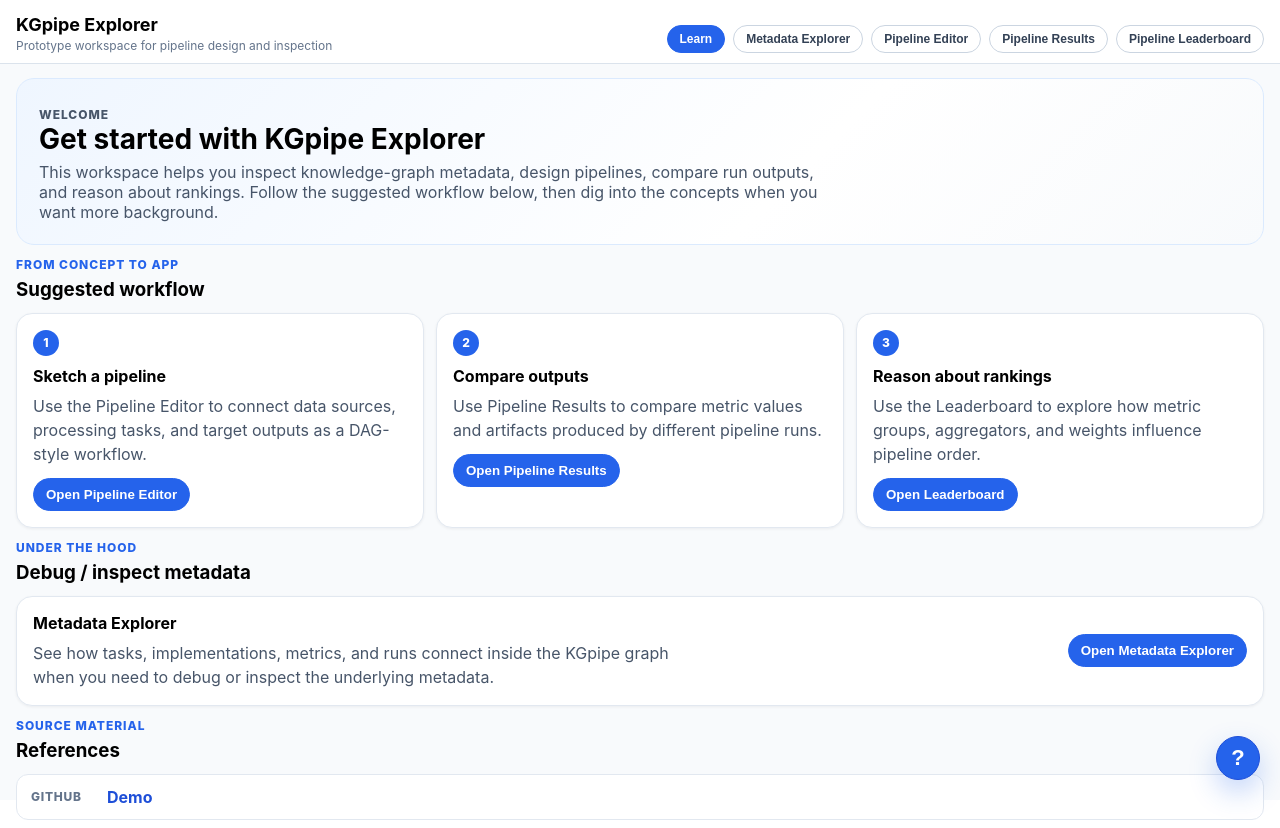
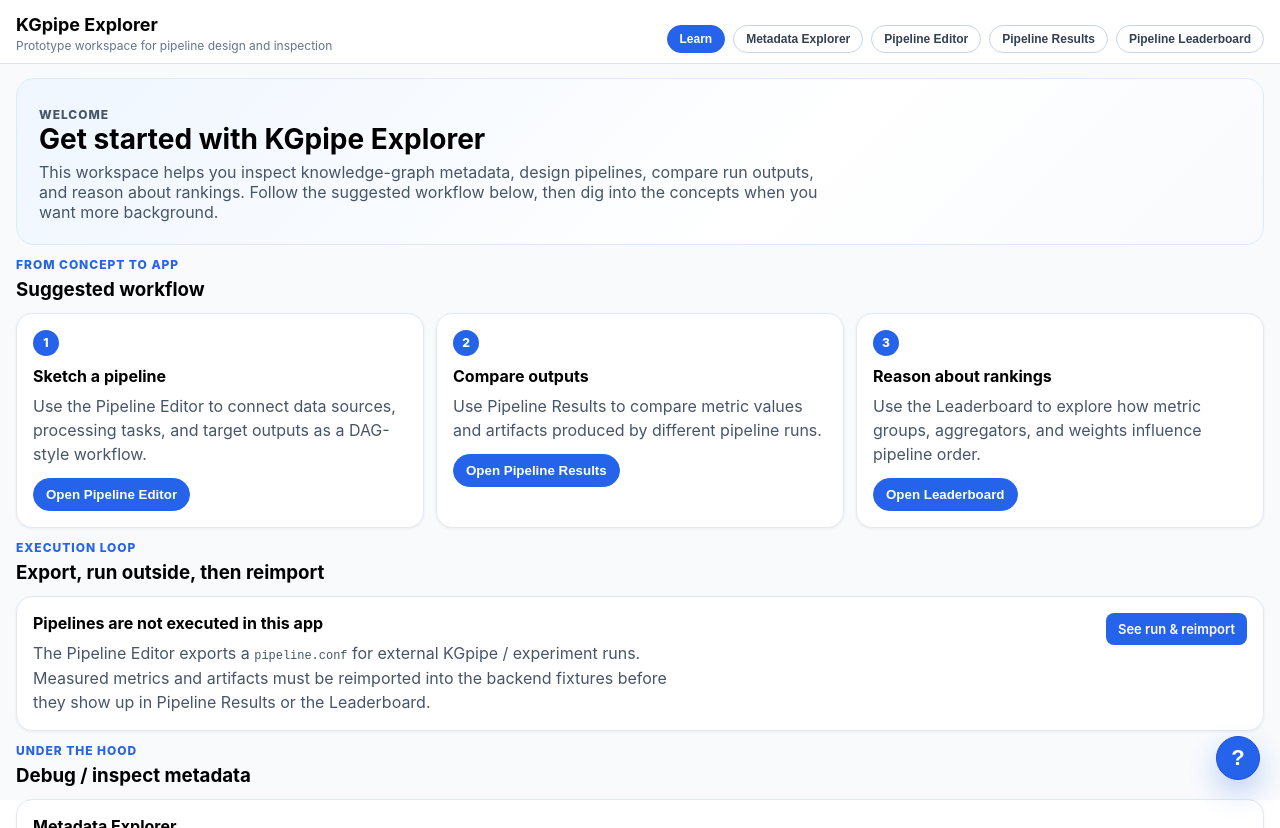
Before and after one commit to Vehnem/kgpipe-explorer, a React (Vite) app in the folder frontend/: page / in a window 1280 px wide. Built offline with nearby package versions, Linux system fonts and the light colour scheme; no server answers; what cytoscape-cola would draw is missing.

Commit message:
docs: added docs for the current demo features and state

```diff
--- a/frontend/src/pages/LearnPage.tsx
+++ b/frontend/src/pages/LearnPage.tsx
@@ -67,11 +67,19 @@ const workflowCards: Array<{
   }
 ];
 
+const RUN_AND_REIMPORT_DOC =
+  "https://github.com/Vehnem/kgpipe-explorer/blob/main/docs/run-and-reimport.md";
+
 const references: Array<{ kind: string; title: string; href: string }> = [
   {
     kind: "GitHub",
     title: "Demo",
     href: "https://github.com/Vehnem/kgpipe-explorer"
+  },
+  {
+    kind: "Docs",
+    title: "Run & reimport results",
+    href: RUN_AND_REIMPORT_DOC
   },
   {
     kind: "GitHub",
@@ -121,6 +129,30 @@ export function LearnPage({ onNavigate }: LearnPageProps) {
             </article>
           ))}
         </div>
+
+        <div className="learn-section-heading">
+          <p className="learn-eyebrow">Execution loop</p>
+          <h3>Export, run outside, then reimport</h3>
+        </div>
+        <article className="learn-inspect-card" data-tutorial="learn-run-reimport">
+          <div>
+            <h4>Pipelines are not executed in this app</h4>
+            <p>
+              The Pipeline Editor exports a <code>pipeline.conf</code> for external
+              KGpipe / experiment runs. Measured metrics and artifacts must be
+              reimported into the backend fixtures before they show up in Pipeline
+              Results or the Leaderboard.
+            </p>
+          </div>
+          <a
+            className="learn-doc-link"
+            href={RUN_AND_REIMPORT_DOC}
+            target="_blank"
+            rel="noreferrer"
+          >
+            See run &amp; reimport
+          </a>
+        </article>
 
         <div className="learn-section-heading">
           <p className="learn-eyebrow">Under the hood</p>
--- a/frontend/src/pages/PipelineBuilderPage.tsx
+++ b/frontend/src/pages/PipelineBuilderPage.tsx
@@ -926,7 +926,18 @@ function PipelineExportModal({ nodes, edges, onClose }: PipelineExportModalProps
               </button>
             </div>
             <p className="export-cli-note">
-              Mock preview — the <code>kgpipe run</code> subcommand is not wired up yet.
+              Pipelines are executed <strong>outside</strong> this app. After you
+              run the config with KGpipe, reimport metrics into the backend
+              fixtures before opening Results or the Leaderboard.{" "}
+              <a
+                href="https://github.com/Vehnem/kgpipe-explorer/blob/main/docs/run-and-reimport.md"
+                target="_blank"
+                rel="noreferrer"
+              >
+                See run &amp; reimport
+              </a>
+              . The CLI line below is a mock preview — <code>kgpipe run</code> is
+              not wired here.
             </p>
             <pre className="export-code-block export-code-block--cli">{cliCommand}</pre>
           </div>
--- a/frontend/src/styles.css
+++ b/frontend/src/styles.css
@@ -2192,6 +2192,29 @@ body.kgpipe-practice-guide.driver-active .driver-active-element {
   background: #1d4ed8;
 }
 
+.learn-doc-link {
+  display: inline-flex;
+  align-items: center;
+  justify-content: center;
+  align-self: start;
+  padding: 8px 12px;
+  border-radius: 8px;
+  background: #2563eb;
+  color: #fff;
+  font-size: 13px;
+  font-weight: 600;
+  text-decoration: none;
+  white-space: nowrap;
+}
+
+.learn-doc-link:hover {
+  background: #1d4ed8;
+}
+
+.learn-inspect-card code {
+  font-size: 0.92em;
+}
+
 .learn-references {
   display: grid;
   gap: 8px;
--- a/frontend/src/tutorial/builderPracticeSteps.ts
+++ b/frontend/src/tutorial/builderPracticeSteps.ts
@@ -84,8 +84,8 @@ export const builderPracticeSteps: TutorialStep[] = [
       de: "5. Config exportieren"
     },
     description: {
-      en: "Click Export Pipeline Config to open the dialog. You can copy YAML or JSON for a runnable pipeline.conf.",
-      de: "Klicke auf Export Pipeline Config, um den Dialog zu oeffnen. Dort kannst du YAML oder JSON fuer eine pipeline.conf kopieren."
+      en: "Click Export Pipeline Config to open the dialog. You can copy YAML or JSON for a runnable pipeline.conf. Pipelines are executed outside this app — see run & reimport after export.",
+      de: "Klicke auf Export Pipeline Config, um den Dialog zu oeffnen. Dort kannst du YAML oder JSON fuer eine pipeline.conf kopieren. Pipelines werden ausserhalb der App ausgefuehrt — siehe Run & Reimport nach dem Export."
     },
     side: "right",
     advanceOn: { event: TUTORIAL_EVENTS.exportOpened }
@@ -93,12 +93,12 @@ export const builderPracticeSteps: TutorialStep[] = [
   {
     element: '[data-tutorial="builder-export-modal"]',
     title: {
-      en: "Done — review the export",
-      de: "Fertig — Export pruefen"
+      en: "Done — export, then run externally",
+      de: "Fertig — exportieren, dann extern ausfuehren"
     },
     description: {
-      en: "Name the pipeline, switch YAML/JSON if needed, and copy the config or CLI command. Close the dialog when you are finished.",
-      de: "Benenne die Pipeline, wechsle bei Bedarf zwischen YAML/JSON und kopiere Config oder CLI-Befehl. Schliesse den Dialog, wenn du fertig bist."
+      en: "Name the pipeline, copy YAML/JSON, then run it with KGpipe outside this demo. Reimport metrics into the backend fixtures before exploring Results or the Leaderboard (see docs: run-and-reimport).",
+      de: "Benenne die Pipeline, kopiere YAML/JSON und fuehre sie mit KGpipe ausserhalb dieser Demo aus. Importiere Metriken danach wieder in die Backend-Fixtures, bevor du Results oder das Leaderboard nutzt (siehe Docs: run-and-reimport)."
     },
     side: "left",
     deferElement: true
```
Also changed, not shown: frontend/src/tutorial/CHANGELOG.md, 10 other files (tests, documents, lock files or other folders).
